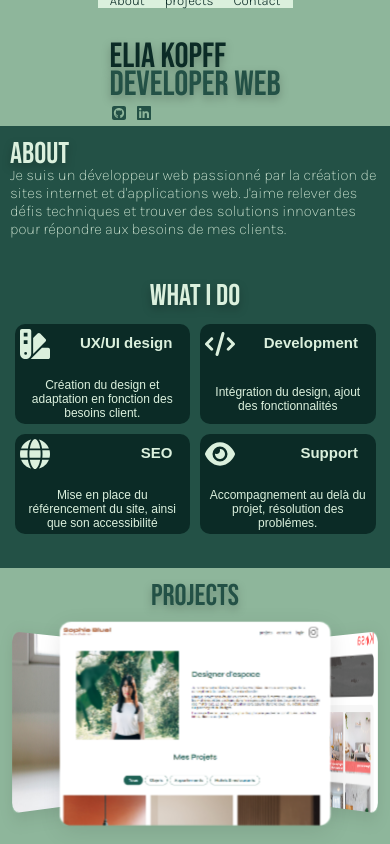
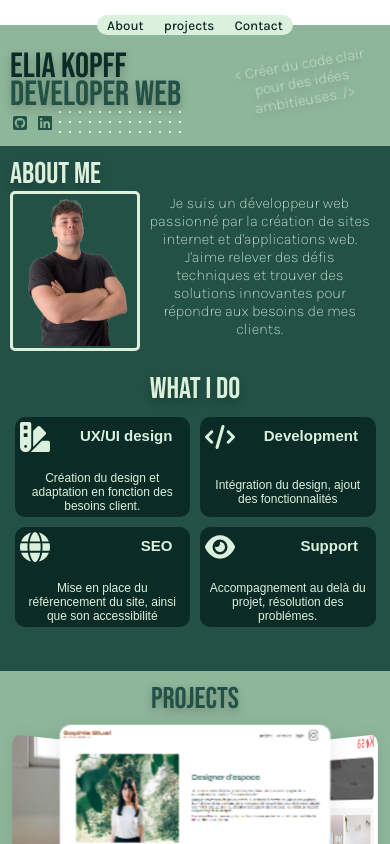
Before and after one commit to littlekanine/Portefolio_Next_gen, a Next.js app in the folder portefolio/: page / in a window 390 px wide. Built offline with nearby package versions, Linux system fonts and the light colour scheme; a web font is replaced by a local one.

Commit message:
WORK on style phone

```diff
--- a/portefolio/src/app/component/header/header.js
+++ b/portefolio/src/app/component/header/header.js
@@ -1,12 +1,14 @@
-import "./header.scss";
+import './header.scss';
 
 const Header = () => {
 	return (
-        <div className="flex center align-center gap20 widthFull ">
-            <div className="flex center align-center gap20 width50 header ">
+		<div className="flex center align-center widthFull container">
+			<div className="flex center align-center gap20 containerHeader">
+				<div className="flex center align-center gap20 header">
 					<button>About</button>
 					<button>projects</button>
 					<button>Contact</button>
+				</div>
 			</div>
 		</div>
 	);
--- a/portefolio/src/app/component/header/header.scss
+++ b/portefolio/src/app/component/header/header.scss
@@ -1,19 +1,24 @@
 @use '../../vendors/variable.scss' as *;
 
+.container {
+	margin-top: 25px;
+	.containerHeader {
+		// height: 20px;
+		z-index: 100;
+		position: fixed;
 		.header {
-	background-color: transparent;
-	position: fixed;
+			height: 20px;
+			width: 100%;
 			background-color: $vertClaire;
-	height: 15px;
-	width: 100%;
-	z-index: 100;
-
-
+			border-radius: 10px;
+			padding: 10px 10px 10px 10px;
 			button {
 				font-family: 'Karla', sans-serif;
 				border: none;
-		font-weight: 300;
-		background-color: transparent;
+				font-weight: 500;
+				background-color: $vertClaire;
 				color: $vertNoire;
 			}
 		}
+	}
+}
--- a/portefolio/src/app/pages/homePage/homePage.js
+++ b/portefolio/src/app/pages/homePage/homePage.js
@@ -1,17 +1,17 @@
-import "./homePage.scss";
-import { FontAwesomeIcon } from "@fortawesome/react-fontawesome";
-import { faSquareGithub, faLinkedin, faJs } from "@fortawesome/free-brands-svg-icons";
-import { faSwatchbook, faCode, faGlobe, faEye } from "@fortawesome/free-solid-svg-icons";
-import Card from "@/app/component/cards/card";
-import Carrousel from "@/app/component/carroussel/carroussel";
-import FormContact from "@/app/component/formcontact/formContact";
+import './homePage.scss';
+import { FontAwesomeIcon } from '@fortawesome/react-fontawesome';
+import { faSquareGithub, faLinkedin, faJs } from '@fortawesome/free-brands-svg-icons';
+import { faSwatchbook, faCode, faGlobe, faEye } from '@fortawesome/free-solid-svg-icons';
+import Card from '@/app/component/cards/card';
+import Carrousel from '@/app/component/carroussel/carroussel';
+import FormContact from '@/app/component/formcontact/formContact';
+import Image from 'next/image';
 
 const HomePage = () => {
 	return (
 		<div className="flex   column height100vh scroll">
-            <div className="hightPage flex center align-center widthFull padding20">
-                <div className="width75 flex center align-center relative column">
-                    <div className="flex center align-center relative column">
+			<div className="hightPage flex align-center widthFull row relative">
+				<div className="width75 flex relative column">
 					<h1 className="relative">
 						<div className="widthAuto flex row elia shadow"> Elia Kopff</div>
 						<br />
@@ -19,21 +19,25 @@ const HomePage = () => {
 					</h1>
 					<FontAwesomeIcon icon={faSquareGithub} className="custom-icon git absolute" />
 					<FontAwesomeIcon icon={faLinkedin} className="custom-icon linkedin absolute" />
+					<div className="flex dot absolute"></div>
 				</div>
+				<div className="phrase absolute">
+					<p className="shadow">&lt; Créer du code clair pour des idées ambitieuses. /&gt;</p>
 				</div>
-                {/* <div className="photo width25 relative flex center align-center">
-                    <div className="ribbon absolute">
-                        <span>A votre écoute</span>
-                    </div>
-                </div> */}
 			</div>
 			<div className="widthFull flex center align-center column gap10 vertFonce">
 				<div className="about flex center widthFull padding10 column">
 					<div className="heightFull flex center column relative">
-                        <h2 className="flex center shadow absolute">About </h2>
-                        <div className="flex center align-center widthFull">
+						<h2 className="flex center shadow absolute">About me </h2>
+						<div className="flex center align-center widthFull row">
+							<div className="cadre flex center align-center">
+								<Image src="/elia.png" alt="elia" width={150} height={150} className="imageElia" />
+							</div>
 							<div className=" flex center align-center column gap10">
-                                <p className="text">Je suis un développeur web passionné par la création de sites internet et d'applications web. J'aime relever des défis techniques et trouver des solutions innovantes pour répondre aux besoins de mes clients.</p>
+								<p className="text text-center padding10">
+									Je suis un développeur web passionné par la création de sites internet et d'applications web. J'aime relever des défis
+									techniques et trouver des solutions innovantes pour répondre aux besoins de mes clients.
+								</p>
 							</div>
 						</div>
 					</div>
@@ -41,12 +45,12 @@ const HomePage = () => {
 				<div className="what widthFull flex  column gap10">
 					<h2 className="flex center shadow"> What I do</h2>
 					<div className="flex center align-center row gap10">
-                        <Card iconSrc={faSwatchbook} title={"UX/UI design"} text={"Création du design et adaptation en fonction des besoins client."} />
-                        <Card iconSrc={faCode} title={"Development"} text={"Intégration du design, ajout des fonctionnalités"} />
+						<Card iconSrc={faSwatchbook} title={'UX/UI design'} text={'Création du design et adaptation en fonction des besoins client.'} />
+						<Card iconSrc={faCode} title={'Development'} text={'Intégration du design, ajout des fonctionnalités'} />
 					</div>
 					<div className="flex center align-center row gap10">
-                        <Card iconSrc={faGlobe} title={"SEO"} text={"Mise en place du référencement du site, ainsi que son accessibilité"} />
-                        <Card iconSrc={faEye} title={"Support"} text={"Accompagnement au delà du projet, résolution des problémes."} />
+						<Card iconSrc={faGlobe} title={'SEO'} text={'Mise en place du référencement du site, ainsi que son accessibilité'} />
+						<Card iconSrc={faEye} title={'Support'} text={'Accompagnement au delà du projet, résolution des problémes.'} />
 					</div>
 				</div>
 			</div>
--- a/portefolio/src/app/pages/homePage/homePage.scss
+++ b/portefolio/src/app/pages/homePage/homePage.scss
@@ -1,8 +1,9 @@
-@use "../../vendors/variable.scss" as *;
+@use '../../vendors/variable.scss' as *;
 
 .hightPage {
 	height: 40%;
 	background-color: $vert;
+	padding: 5px 10px 30px 10px;
 
 	.custom-icon {
 		width: 20px;
@@ -11,17 +12,31 @@
 	.git {
 		left: 0;
 		bottom: -15px;
+		z-index: 10;
 	}
 
 	.linkedin {
 		left: 25px;
 		bottom: -15px;
+		z-index: 10;
+	}
+
+	.dot {
+		color: $vertClaire;
+		background-image: radial-gradient($vertClaire 1px, transparent 1px);
+		background-size: 10px 10px;
+		width: 127px;
+		height: 27px;
+		top: 77px;
+		left: 45px;
+		z-index: 1;
 	}
 
 	h1 {
-        font-family: "Bebas Neue", sans-serif;
+		font-family: 'Bebas Neue', sans-serif;
 		font-size: 35px;
 		font-weight: 100;
+		z-index: 10;
 
 		.elia {
 			position: absolute;
@@ -33,11 +48,22 @@
 		}
 	}
 
+	.phrase {
+		color: $vertClaire;
+		width: 40%;
+		font-family: 'Karla';
+		font-weight: 100;
+		top: 30px;
+		right: 10px;
+		transform: rotate(-10deg);
+		font-size: 15px;
+		text-align: center;
+	}
+
 	.photo {
 		padding-top: 30px;
 		/* HTML: <div class="ribbon">Your text content</div> */
 		.ribbon {
-
 			font-size: 10px;
 			font-weight: bold;
 			color: #fff;
@@ -51,7 +77,16 @@
 			// inset-inline: calc(28 * var(--d));
 			padding-block: var(--d);
 			line-height: 1.8;
-            clip-path: polygon(0 var(--d), calc(100% - var(--d)) var(--d), calc(100% - var(--d)) 0, 100% var(--d), 100% calc(100% - var(--d)), var(--d) calc(100% - var(--d)), var(--d) 100%, 0 calc(100% - var(--d)));
+			clip-path: polygon(
+				0 var(--d),
+				calc(100% - var(--d)) var(--d),
+				calc(100% - var(--d)) 0,
+				100% var(--d),
+				100% calc(100% - var(--d)),
+				var(--d) calc(100% - var(--d)),
+				var(--d) 100%,
+				0 calc(100% - var(--d))
+			);
 			border-image: conic-gradient(#0008 0 0) 50% / var(--d);
 			background-color: $vertFonce; /* the main color */
 			padding-left: 10px;
@@ -77,7 +112,7 @@
 .about {
 	// height: 300px;
 	h2 {
-        font-family: "Bebas Neue", sans-serif;
+		font-family: 'Bebas Neue', sans-serif;
 		color: $vertClaire;
 		font-size: 30px;
 		font-weight: 100;
@@ -86,13 +121,25 @@
 		left: 0;
 	}
 
+	.cadre {
+		margin-top: 35px;
+		width: 35%;
+		height: 160px;
+		border: 3px solid $vertClaire;
+		border-radius: 5px;
+		z-index: 100;
+
+		Image {
+			z-index: -10;
+		}
+	}
+
 	p {
-        font-family: "Karla", sans-serif;
+		font-family: 'Karla', sans-serif;
 		color: $vertClaire;
 		font-size: 15px;
 		font-weight: 100;
-        margin-bottom: 10px;
-        padding-top: 30px;
+		padding-top: 35px;
 	}
 }
 
@@ -101,10 +148,9 @@
 	padding-bottom: 20px;
 
 	h2 {
-        font-family: "Bebas Neue", sans-serif;
+		font-family: 'Bebas Neue', sans-serif;
 		color: $vertClaire;
 		font-weight: 100;
-        padding-top: 10px;
 		font-size: 30px;
 	}
 }
@@ -114,7 +160,7 @@
 	background-color: $vert;
 	padding-bottom: 25%;
 	h2 {
-        font-family: "Bebas Neue", sans-serif;
+		font-family: 'Bebas Neue', sans-serif;
 		color: $vertFonce;
 		font-weight: 100;
 		font-size: 30px;
@@ -123,14 +169,13 @@
 	}
 }
 
-
 .contact {
 	height: 500px;
 	background-color: $vertFonce;
 	padding-bottom: 20px;
 
 	h2 {
-        font-family: "Bebas Neue", sans-serif;
+		font-family: 'Bebas Neue', sans-serif;
 		color: $vertClaire;
 		font-weight: 100;
 		padding-top: 10px;
```
Also changed, not shown: portefolio/public/IMG_5615-removebg-preview.png (deleted), portefolio/public/elia.png (added). Lines whose indentation alone changed are shown as unchanged.
